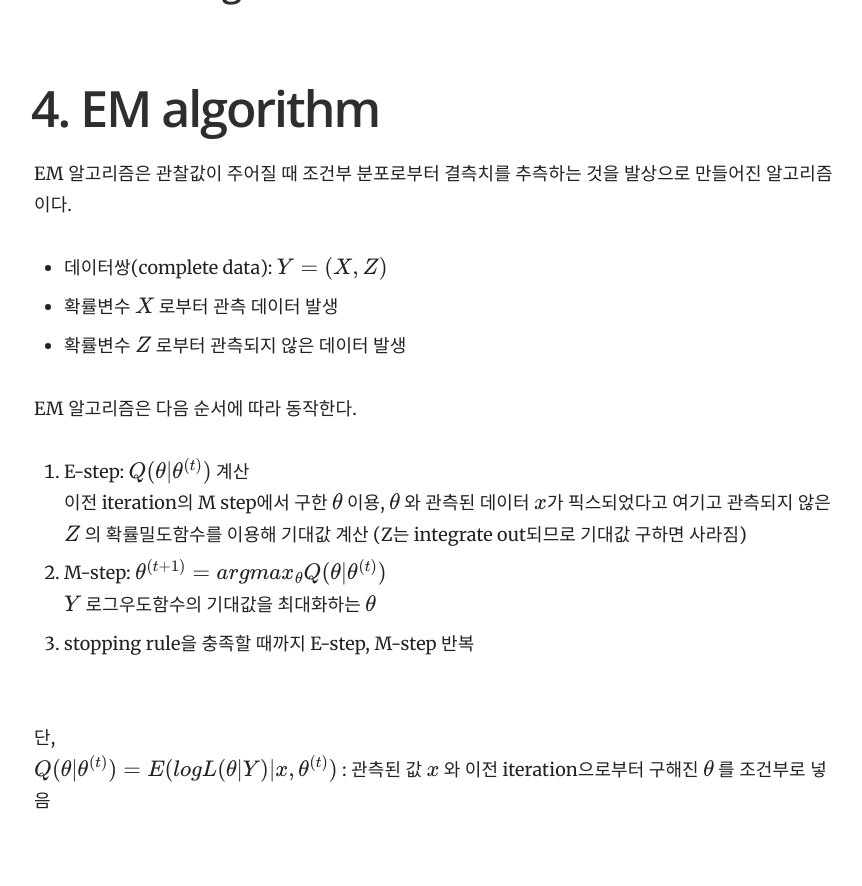
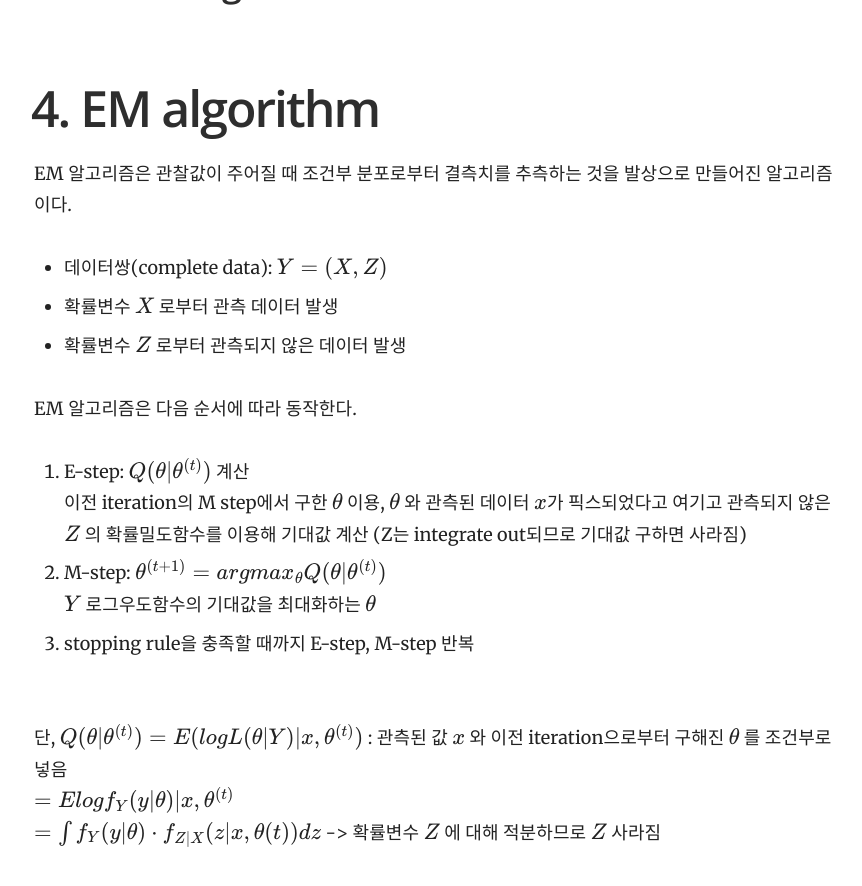
Before and after one commit to yrk3434/yrk3434.github.io, a Jekyll site: the page built from _docs/Theory/Computational Statistics_Optimization.md, in a window 1280 px wide and 900 px high, scrolled down 14212 px. Shown: the top 886 px of the window, without its empty margins (356-1218 px from the left). Built offline with Jekyll 4.4.1, drawn with Linux system fonts in a browser that asks for light colours; formulas are drawn with MathJax 3.

Commit message:
Update Computational Statistics_Optimization.md

```diff
--- a/_docs/Theory/Computational Statistics_Optimization.md
+++ b/_docs/Theory/Computational Statistics_Optimization.md
@@ -416,5 +416,6 @@ $ Y $ 로그우도함수의 기대값을 최대화하는 $ \theta $
 3. stopping rule을 충족할 때까지 E-step, M-step 반복
 
 <br/>
-단, <br/>
-$ Q(\theta|\theta^{(t)}) = E ( log L(\theta|Y) | x, \theta^{(t)} ) $ : 관측된 값 $ x $ 와 이전 iteration으로부터 구해진 $ \theta $ 를 조건부로 넣음 <br/>
+단, $ Q(\theta|\theta^{(t)}) = E ( log L(\theta|Y) | x, \theta^{(t)} ) $ : 관측된 값 $ x $ 와 이전 iteration으로부터 구해진 $ \theta $ 를 조건부로 넣음 <br/>
+$ = E \{ log f_Y(y|\theta) | x, \theta^{(t)} \} $ <br/>
+$ = \int f_Y(y|\theta) \cdot f_{Z|X}(z|x,\theta{(t)}) dz $ -> 확률변수 $ Z $ 에 대해 적분하므로 $ Z $ 사라짐 <br/>
```
